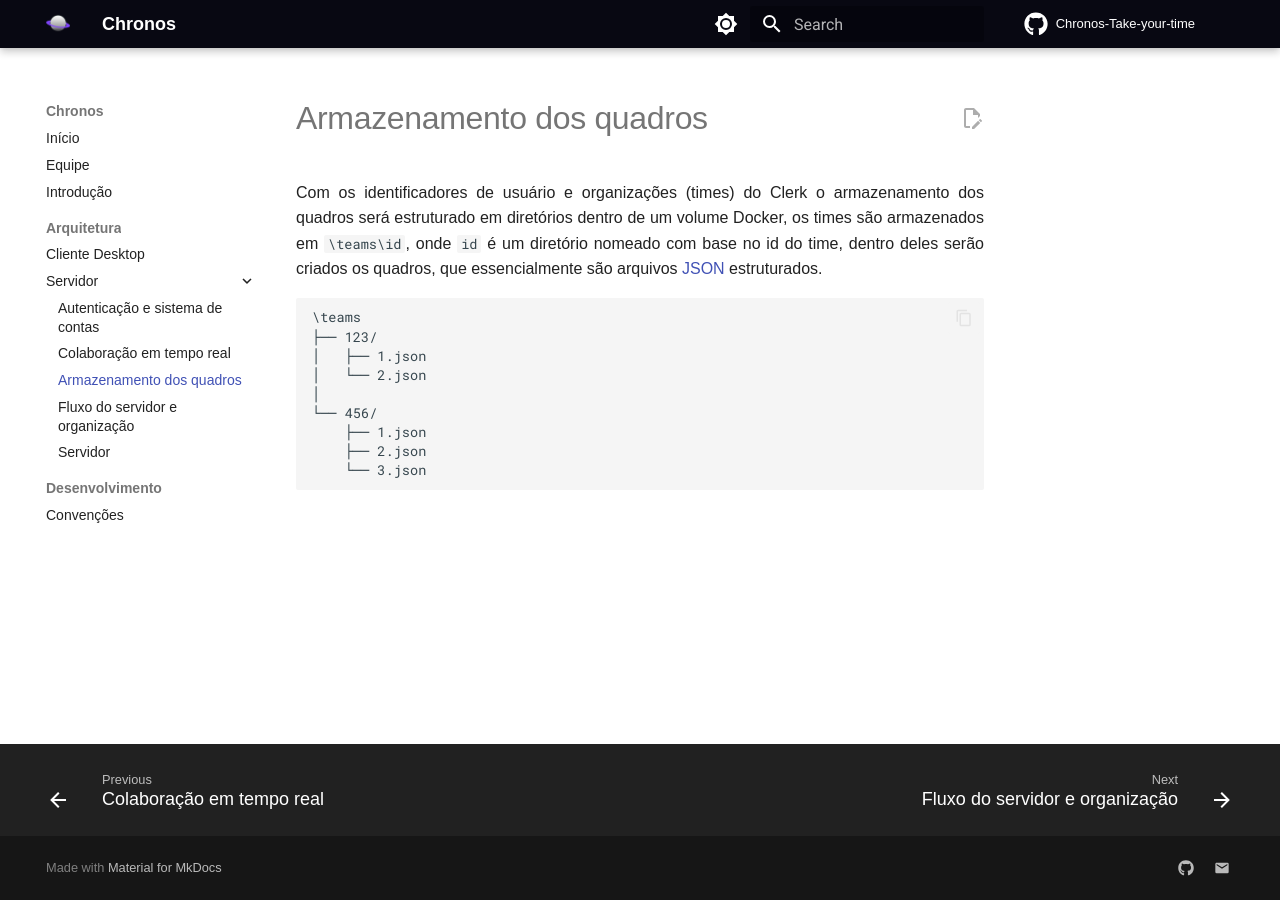
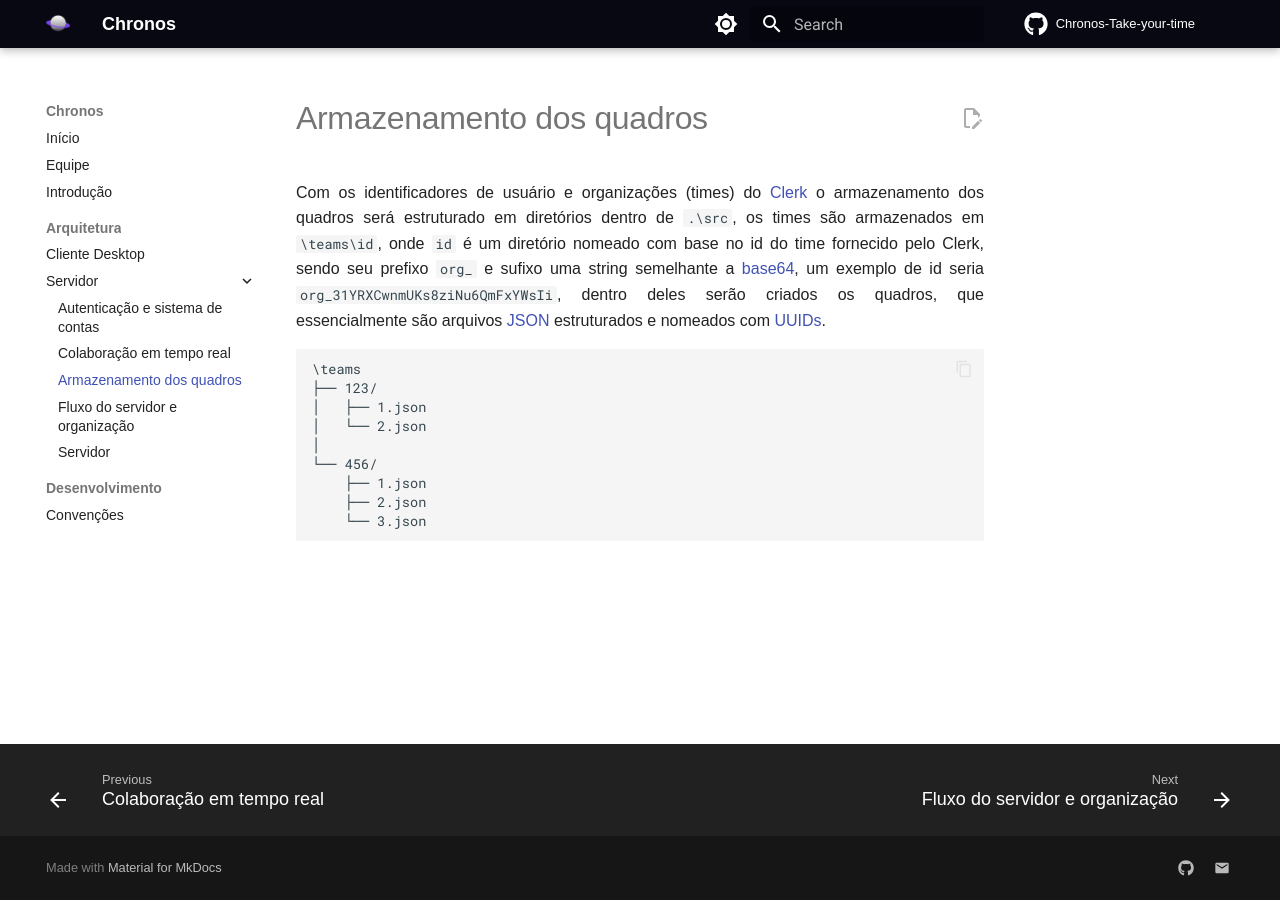
Before and after one commit to chronos-take-your-time/wiki, an MkDocs documentation site: the page built from docs/arquitetura/servidor/dados.md, in a window 1280 px wide. Built offline with MkDocs 1.6.1 and Material for MkDocs 9.7.7, drawn with Linux system fonts in a browser that asks for light colours; some web fonts are replaced.

Commit message:
informações precisas sobre o id dos times e quadros

````diff
--- a/docs/arquitetura/servidor/dados.md
+++ b/docs/arquitetura/servidor/dados.md
@@ -1,6 +1,6 @@
 # Armazenamento dos quadros
 
-Com os identificadores de usuário e organizações (times) do Clerk o armazenamento dos quadros será estruturado em diretórios dentro de um volume Docker, os times são armazenados em `\teams\id`, onde `id` é um diretório nomeado com base no id do time, dentro deles serão criados os quadros, que essencialmente são arquivos <a href="https://pt.wikipedia.org/wiki/JSON" target="_blank">JSON</a> estruturados.
+Com os identificadores de usuário e organizações (times) do [Clerk](autenticação-e-contas.md) o armazenamento dos quadros será estruturado em diretórios dentro de `.\src`, os times são armazenados em `\teams\id`, onde `id` é um diretório nomeado com base no id do time fornecido pelo Clerk, sendo seu prefixo `org_` e sufixo uma string semelhante a <a href="https://pt.wikipedia.org/wiki/Base64" target="_blank">base64</a>, um exemplo de id seria `org_31YRXCwnmUKs8ziNu6QmFxYWsIi`, dentro deles serão criados os quadros, que essencialmente são arquivos <a href="https://pt.wikipedia.org/wiki/JSON" target="_blank">JSON</a> estruturados e nomeados com <a href="https://pt.wikipedia.org/wiki/Identificador_%C3%BAnico_universal" target="_blank">UUIDs</a>.
 
 ```
 \teams
````
